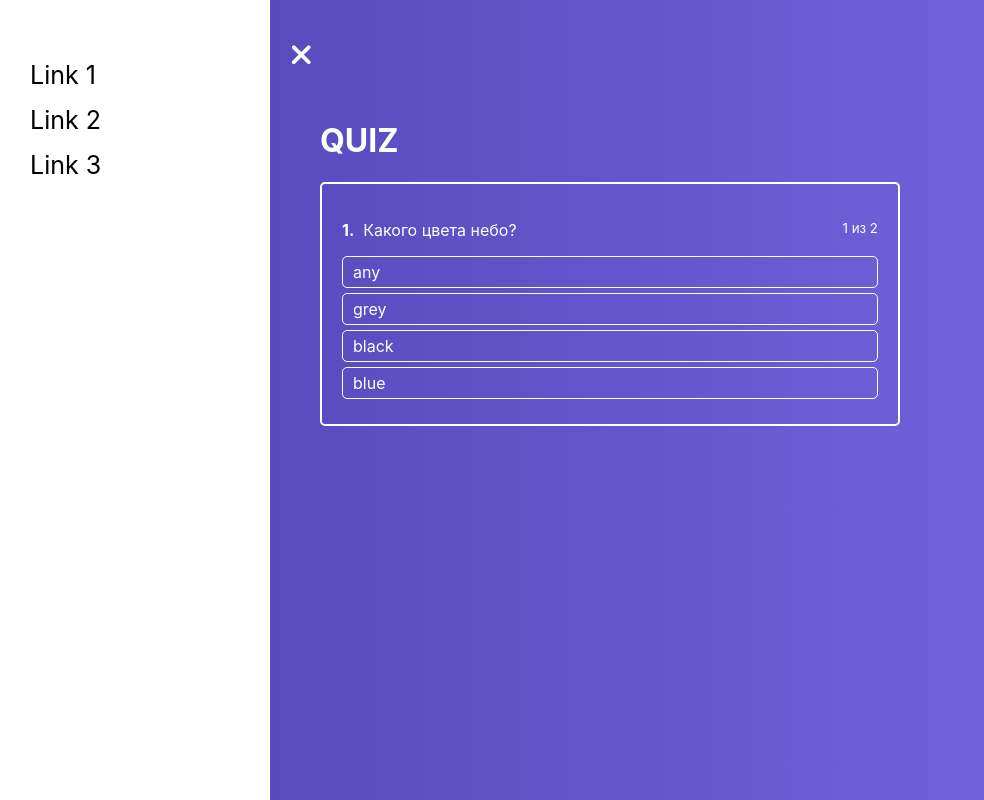
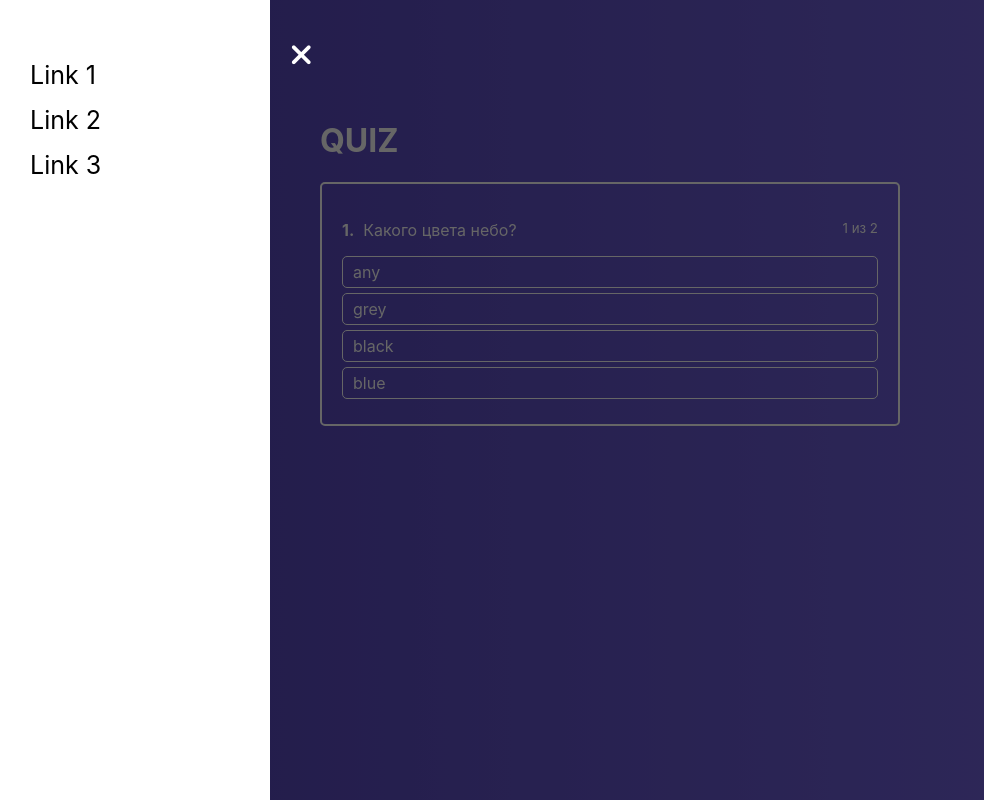
Before and after one commit to AlexSemynin/QUEEZ, a React (Create React App) app: page / in a window 1280 px wide. Both pictures are taken after a click on the icon 53 px from the left and 55 px from the top of the page. Shown: the whole page, without its empty margins (30-1014 px from the left). Built offline with nearby package versions, Linux system fonts and the light colour scheme.

Commit message:
Добавить Backdrop-компонент, реализовать его в блоке с навигацией

```diff
--- a/src/components/Navigation/Drawer/Drawer.js
+++ b/src/components/Navigation/Drawer/Drawer.js
@@ -1,4 +1,5 @@
 import React from 'react';
+import Backdrop from '../../UI/Backdrop/Backdrop';
 import classes from './Drawer.module.css';
 
 const links = [1,2,3];
@@ -29,11 +30,21 @@ class Drawer extends React.Component{
         }
 
         return(
-            <nav className={cls.join(' ')}>
-                <ul>
-                    {this.RenderLinks()}
-                </ul>
-            </nav>
+            <React.Fragment>
+                <nav className={cls.join(' ')}>
+                    <ul>
+                        {this.RenderLinks()}
+                    </ul>
+                </nav>
+                {
+                    this.props.isOpen ?
+                        <Backdrop
+                            onClose={this.props.onClose}
+                        />
+                        :
+                        null
+                }
+            </React.Fragment>
         )
     }
 }
--- a/src/components/Navigation/Drawer/Drawer.module.css
+++ b/src/components/Navigation/Drawer/Drawer.module.css
@@ -3,7 +3,7 @@
     top: 0;
     bottom: 0;
     left: 0;
-    z-index: 10;
+    z-index: 100;
     background: #fff;
     width: 80%;
     max-width: 300px;
--- a/src/components/Navigation/MenuToggle/MenuToggle.module.css
+++ b/src/components/Navigation/MenuToggle/MenuToggle.module.css
@@ -3,7 +3,7 @@
     top: 40px;
     left: 40px;
     background: #fff;
-    z-index: 10;
+    z-index: 100;
     transition: all .25s ease-in;
     font-size: 30px;
     background: none;
--- /dev/null
+++ b/src/components/UI/Backdrop/Backdrop.js
@@ -0,0 +1,14 @@
+import React from 'react';
+import classes from './Backdrop.module.css';
+
+
+const Backdrop = (props) => {
+    return(
+        <div
+            className={classes.Backdrop}
+            onClick={props.onClose.bind()}
+        />
+    )
+};
+
+export default Backdrop;
--- /dev/null
+++ b/src/components/UI/Backdrop/Backdrop.module.css
@@ -0,0 +1,13 @@
+.Backdrop{
+    position: fixed;
+    top: 0;
+    right: 0;
+    bottom: 0;
+    left: 0;
+    background: rgba(0, 0, 0, 0.6);
+    z-index: 50;
+}
+
+.Backdrop:hover{
+    cursor: pointer;
+}
--- a/src/hightLoaderComponents/Layout/Layout.js
+++ b/src/hightLoaderComponents/Layout/Layout.js
@@ -22,6 +22,7 @@ class Layout extends React.Component{
 
                 <Drawer
                     isOpen={this.state.isOpen}
+                    onClose={this.onToggleHandler}
                 />
                 <MenuToggle
                     onMenuToggle={this.onToggleHandler}
```
